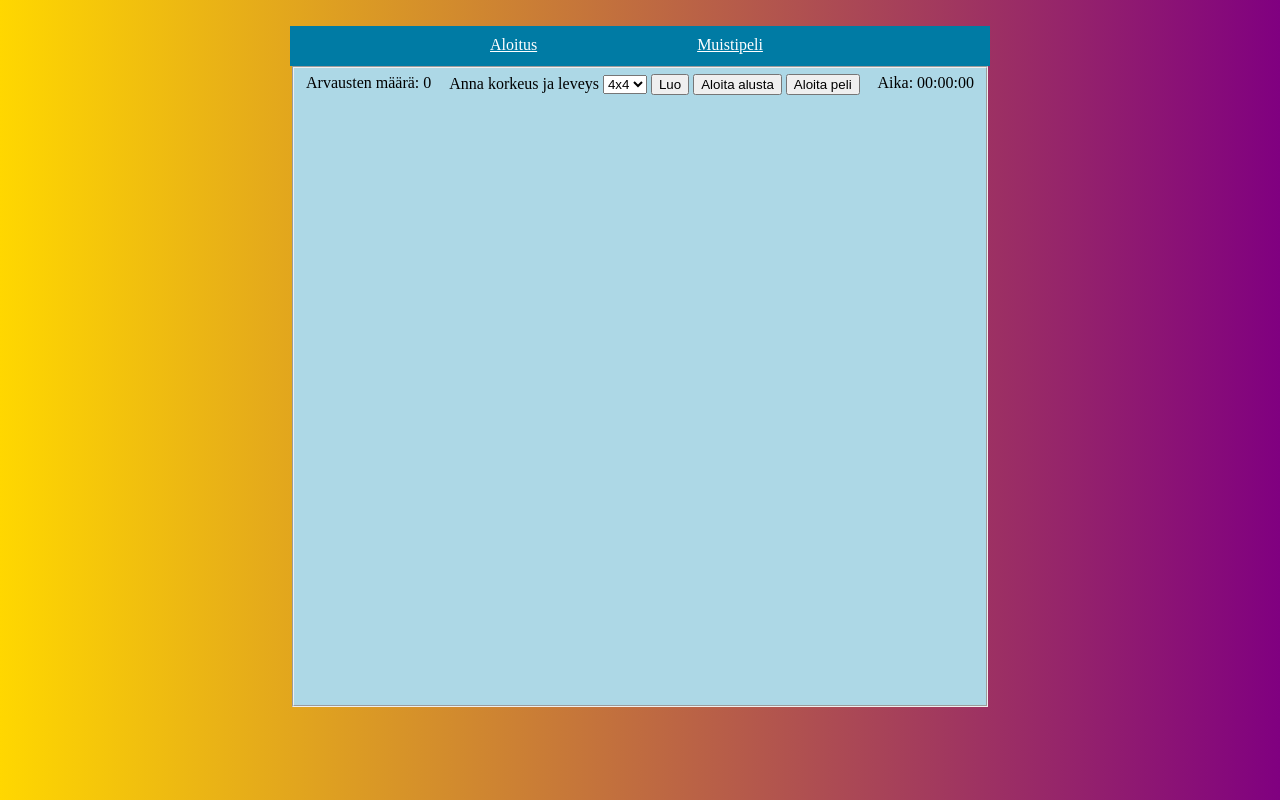
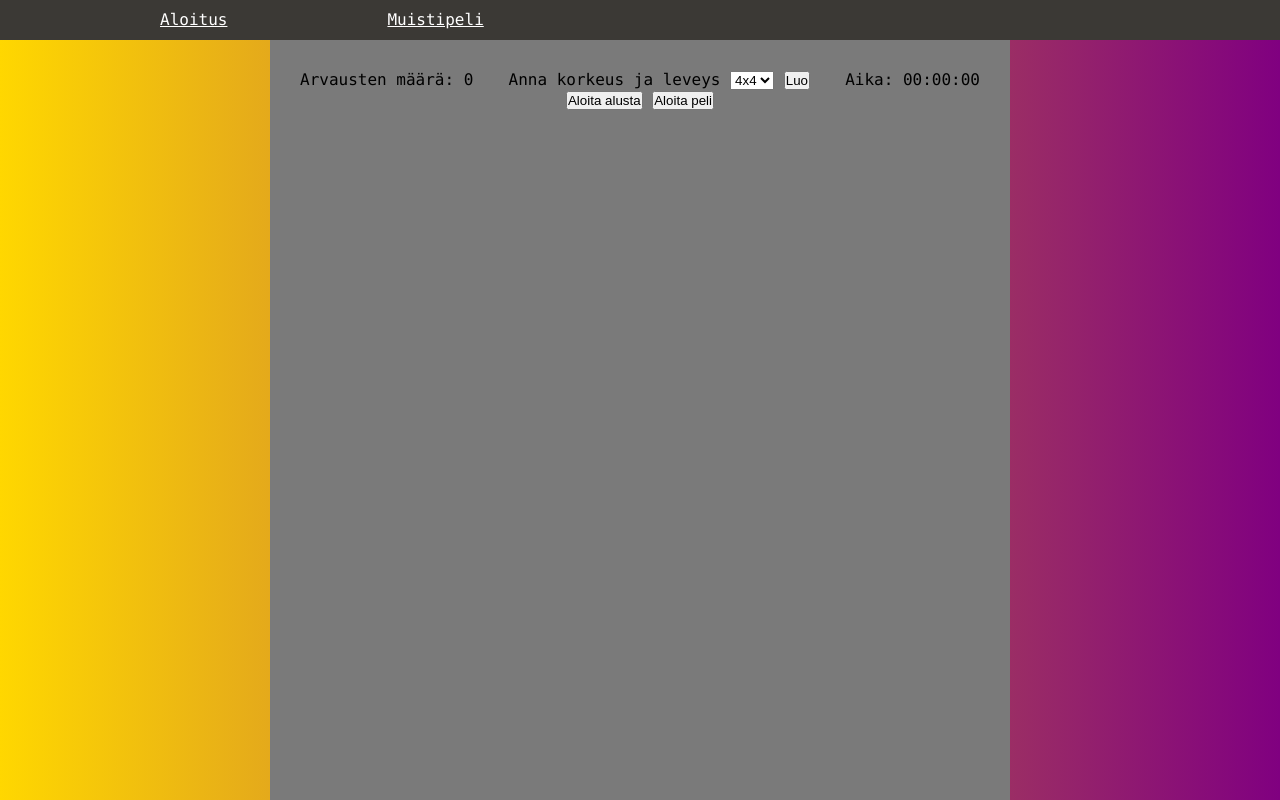
Before and after one commit to SisuSaastamoinen/projektit1, a PHP site: page /muistipeli.html in a window 1280 px wide. Run offline with PHP 8.4, Linux system fonts and the light colour scheme.

Commit message:
customize styles

```diff
--- a/muistipeli/css/muistipeli.css
+++ b/muistipeli/css/muistipeli.css
@@ -1,13 +1,26 @@
+* {
+  margin: 0;
+  padding: 0;
+  box-sizing: border-box;
+}
 fieldset {
+  align-items: center;
+  background-color: #7a7a7a;
+  padding: 30px;
+  height: 760px;
+  width: 720px;
   text-align: center;
-  background-color: lightblue;
-  min-height: 500px;
+  border: none;
+  margin: 0px auto;
+  shadow: 5px 5px 5px rgba(0, 0, 0, 0.3); /* Add a subtle shadow */
 }
 header {
   height: 40px;
   background: #007ba4;
-  width: 700px;
+  width: 100vw;
   text-align: center;
+  background-color: #3b3935;
+  box-sizing: border-box;
 }
 nav li {
   float: left;
@@ -20,24 +33,20 @@ nav li {
 }
 nav a {
   color: white;
-  height: 20px;
 }
+
 body {
-  margin: 0 auto;
-  width: 700px;
-  padding: 10px;
   background-image: linear-gradient(to left, purple, gold);
 }
+
 #monke {
   align-items: left;
   margin: 10px;
 }
 
 td {
-  background-color: grey;
-  border-radius: 5px;
   border-style: solid;
-  border-color: darkgrey;
+  border-color: black;
   width: 100px;
   height: 100px;
   background-size: 100px 100px;
@@ -45,10 +54,29 @@ td {
   background-repeat: no-repeat;
 }
 
+td:hover {
+  background-color: #7a7a7a;
+  border-color: white;
+}
+
+img {
+  width: 100px;
+  height: 100px;
+  display: block;
+  vertical-align: middle;
+  box-shadow: 0 0 8px #34987db;
+  height: auto;
+}
+
 table {
-  width: 600px;
-  height: 600px;
+  width: 680px;
+  height: 680px;
   margin: 0 auto;
+  padding: 0px;
   border-style: none;
   border-radius: 10px;
 }
+html {
+  css-font-size: 12px;
+  font-family: "Lucida Console", "Courier New", monospace;
+}
--- a/muistipeli/js/script.js
+++ b/muistipeli/js/script.js
@@ -38,6 +38,9 @@
  */
 
 /*TODO:
+ * when game is created it should draw the board but the elements
+ * should not be clickable until the start button is pressed
+ * -----------------------------------------------------------
  * make the background image and hidden image the same size,
  * weird behaviour currently with 6x6 and 4x6 grids
  */
--- a/muistipeli/muistipeli.html
+++ b/muistipeli/muistipeli.html
@@ -6,7 +6,6 @@
     <title>Muistipeli</title>
     <link href="css/muistipeli.css" rel="stylesheet" />
   </head>
-
   <body>
     <header>
       <nav>
```
